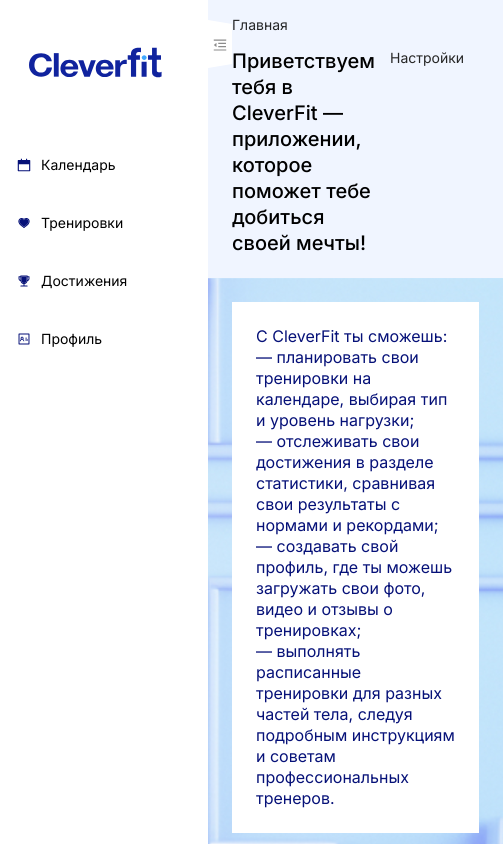
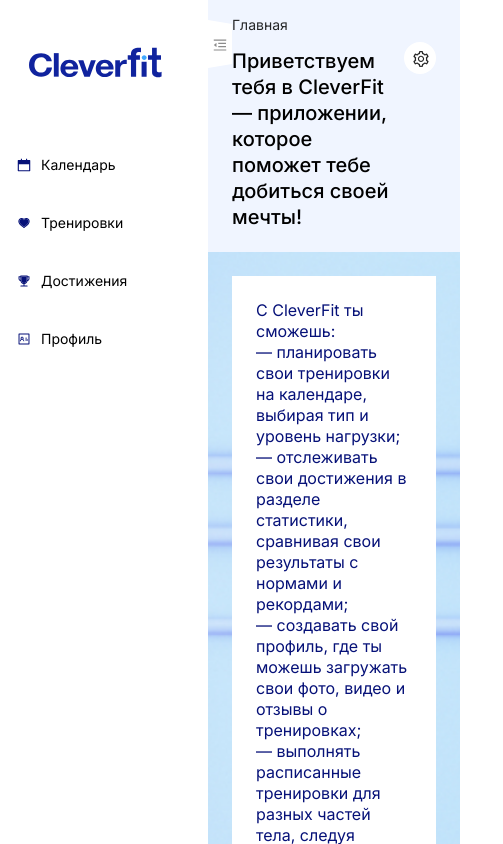
Before and after one commit to ClevertecFrontendLab/Marina2609, a React (Vite) app: page /#/ in a window 390 px wide. Shown: the top 844 px of the page, 503 px wide, since content can reach past the window. Built offline with nearby package versions, Linux system fonts and the light colour scheme.

Commit message:
fix: setting icon bug fixed

```diff
--- a/src/app/components/header/header.css
+++ b/src/app/components/header/header.css
@@ -90,4 +90,18 @@
         font-size: 20px;
         line-height: 26px;
     }
+
+    .settings__link {
+        padding: 9px 9px;
+        border-radius: 50%;
+        background: #fff;
+    }
+
+    .settings__icon {
+        display: block !important;
+    }
+
+    .settings__title {
+        display: none !important;
+    }
 }
```
